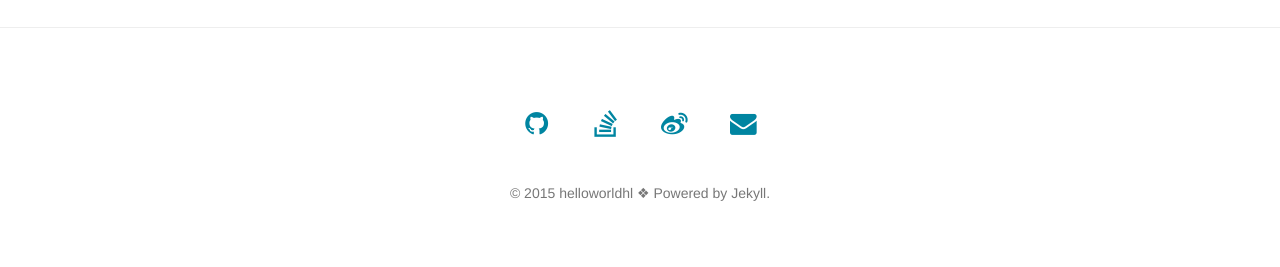
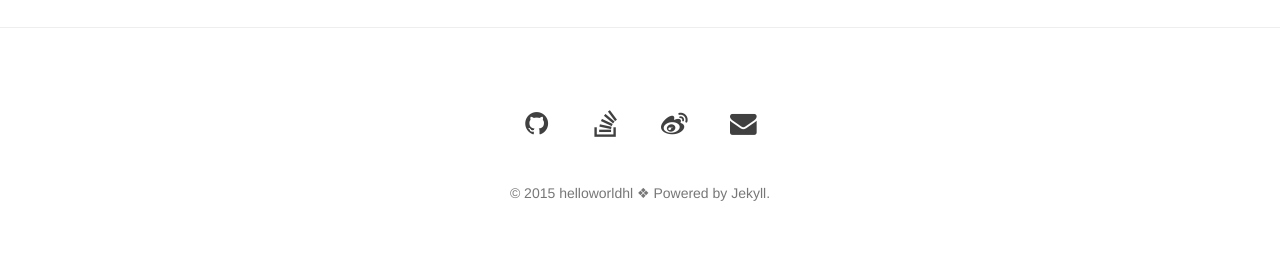
Before and after one commit to helloworldhl/helloworldhl.github.io, a Jekyll site: the page built from index.html, in a window 1280 px wide. Shown: the part 950-1217 px from the top of the page. Built offline with Jekyll 4.4.1, drawn with Linux system fonts in a browser that asks for light colours; nearby versions of some CDN libraries; Markdown is read by kramdown in place of the engine named in the settings; the list of posts is cut into pages by our own code.

Commit message:
new money

```diff
--- a/css/clean-blog.css
+++ b/css/clean-blog.css
@@ -2,7 +2,8 @@
   font-family: "Helvetica Neue", Arial, "Hiragino Sans GB", "STHeiti", "Microsoft YaHei", "WenQuanYi Micro Hei", SimSun, sans-serif;
   line-height: 1.7;
   font-size: 16px;
-  color: #404040;
+  /*color: #404040;*/
+  color: #0085a1;
   overflow-x: hidden;
 }
 p {
@@ -26,8 +27,7 @@
   font-size: 18px;
 }
 a {
-  /*color: #404040;*/
-  color: #0085a1;
+  color: #404040;
 }
 a:hover,
 a:focus {
```
